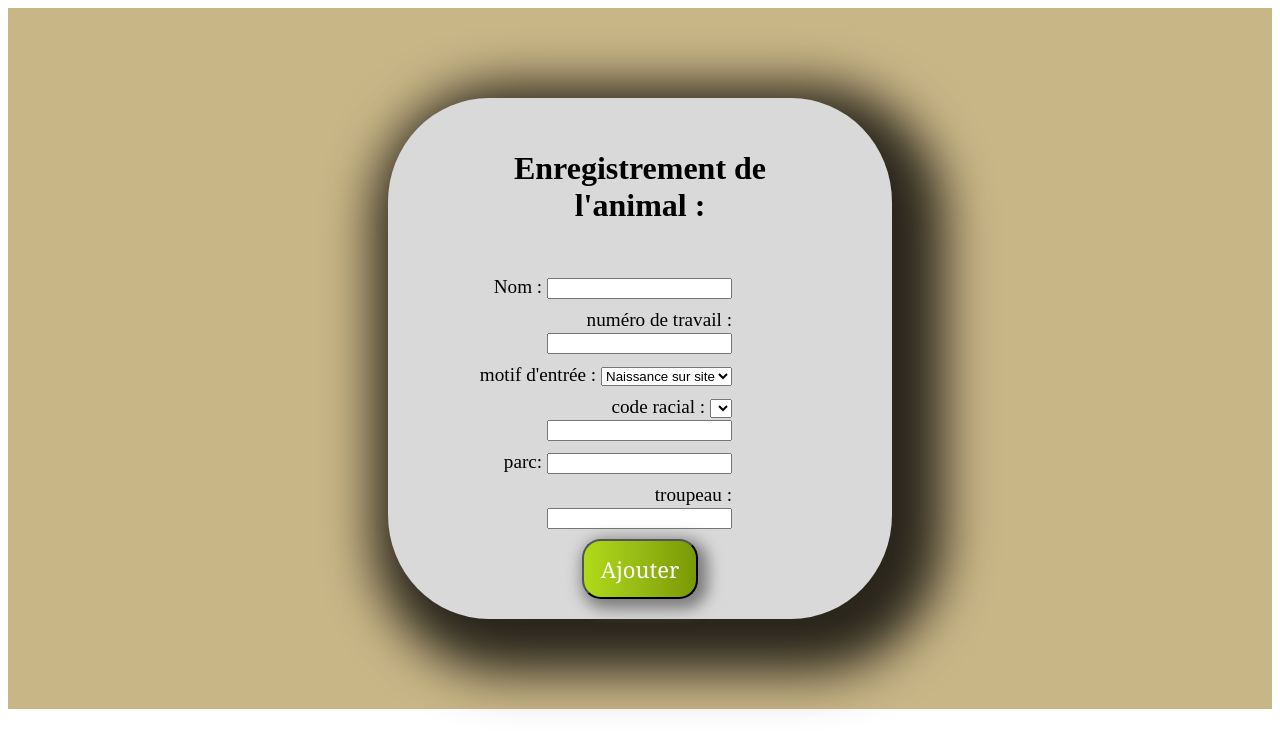
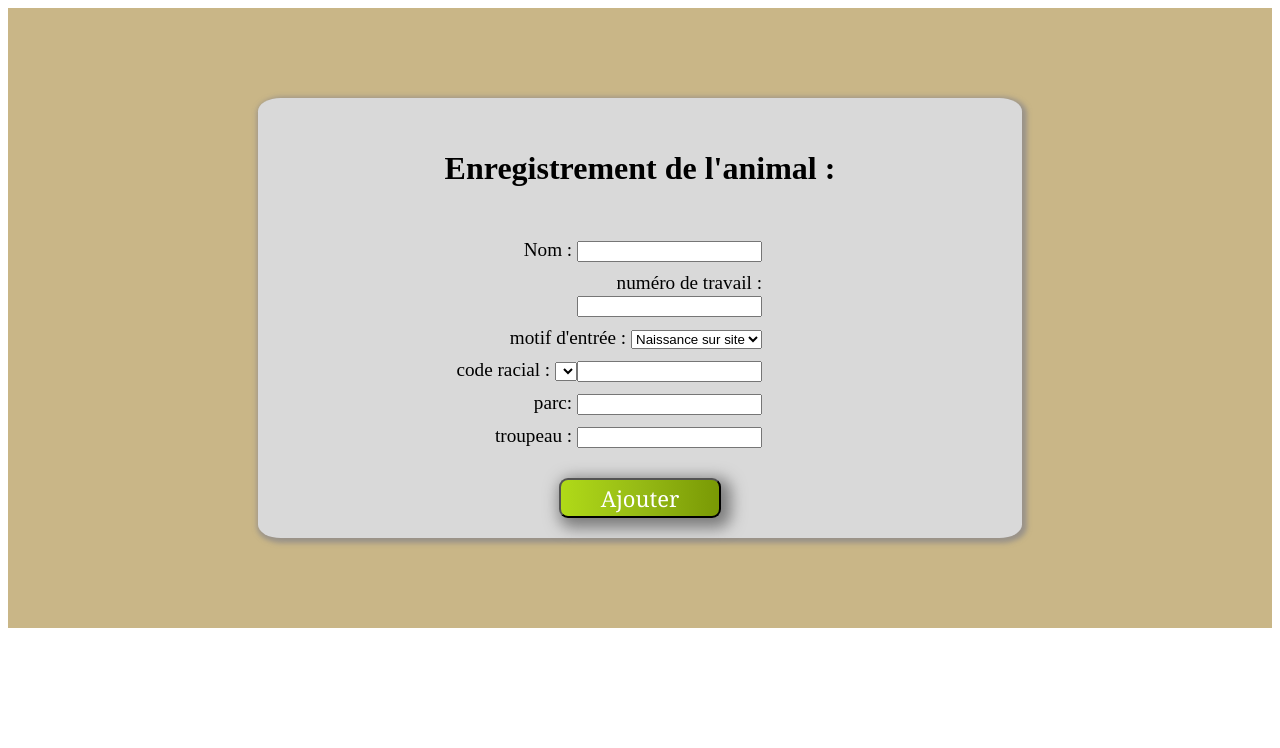
Before and after one commit to ThomasVdbk/Herdtrack-Front-End, an Angular app: page / in a window 1280 px wide. Shown: the top 748 px of the page. Built offline with nearby package versions, Linux system fonts and the light colour scheme.

Commit message:
CSS du formulaire terminé

```diff
--- a/src/app/components/formulaire-register/formulaire-register.component.html
+++ b/src/app/components/formulaire-register/formulaire-register.component.html
@@ -50,6 +50,7 @@
                 <input type="number" formControlName="troupeau">
             </label>
         </div>
+        <div class="spacer"></div>
         <button id="button" type="submit">Ajouter</button>
     </form>
     </div>
--- a/src/app/components/formulaire-register/formulaire-register.component.scss
+++ b/src/app/components/formulaire-register/formulaire-register.component.scss
@@ -2,20 +2,20 @@
 .formulaire{
     text-align: center;
     background-color:  #d9d9d9;
-    margin-left: 380px;
-    margin-right: 380px;
+    margin-left: 250px;
+    margin-right: 250px;
     margin-top: 90px;
     margin-bottom: 90px;
-padding-right: 80px;
-padding-left: 80px;
+padding-right: 180px;
+padding-left: 180px;
 padding-top: 20px;
 padding-bottom: 20px;
-border-radius: 20%;
+border-radius: 3%;
 display: flex;
 flex-direction: column;
 justify-content: space-between;
--webkit-box-shadow: 19px 20px 50px 33px rgba(0,0,0,0.8);
-box-shadow: 19px 20px 50px 33px rgba(0,0,0,0.8);
+-webkit-box-shadow: 2px 2px 5px 3px rgba(185, 184, 184, 0.8);
+box-shadow: 2px 2px 5px 3px rgba(141, 138, 138, 0.8);
     }
 
 
@@ -44,7 +44,22 @@ padding: 10px;
     }
 
     #button {
-        color: rgb(255, 255, 255); font-size: 22px; line-height: 22px; padding: 17px; border-radius: 19px; font-family: Georgia, serif; font-weight: normal; text-decoration: none; font-style: normal; font-variant: normal; text-transform: none; background-image: linear-gradient(to right, #b0da18 0%, #96BA15 50%, #799904 100%); box-shadow: rgb(124, 124, 124) 5px 5px 15px 5px; display: inline-block;}
+        color: rgb(255, 255, 255);
+         font-size: 22px;
+         line-height: 22px;
+         padding: 7px;
+          padding-left: 40px;
+          padding-right: 40px;
+          border-radius: 9px;
+          font-family: Georgia, serif;
+           font-weight: normal;
+            text-decoration: none;
+             font-style: normal;
+              font-variant: normal;
+               text-transform: none;
+                background-image: linear-gradient(to right, #b0da18 0%, #96BA15 50%, #799904 100%);
+                 box-shadow: rgb(124, 124, 124) 5px 5px 15px 5px;
+                 display: inline-block;}
         #button:hover {
         background: #96BA15; }
         #button:active {
```
